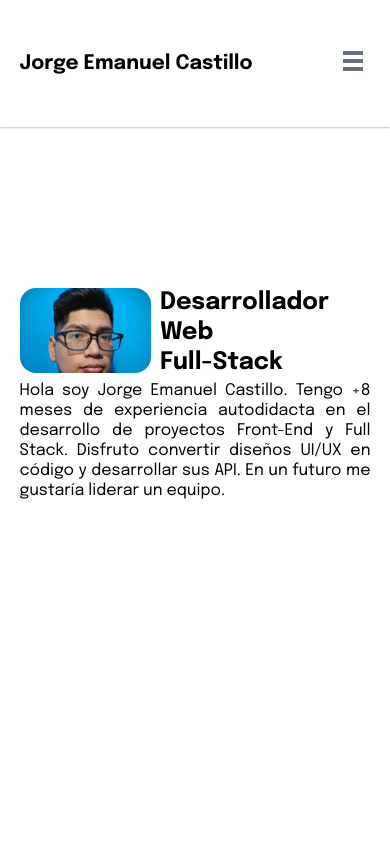
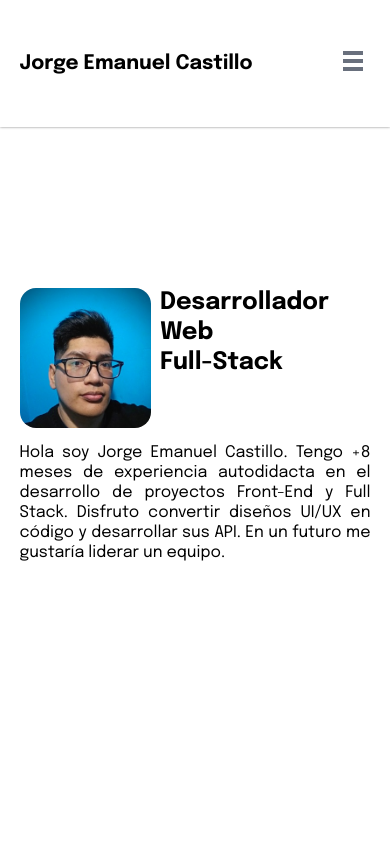
Before and after one commit to jcat-dev/portafolio, a React (Vite) app: page / in a window 390 px wide. Shown: the top 844 px of the page. Built offline with nearby package versions, Linux system fonts and the light colour scheme.

Commit message:
Agregar diseño responsivo para móvil en perfil

```diff
--- a/src/component/Start/index.css
+++ b/src/component/Start/index.css
@@ -9,9 +9,10 @@
   margin: auto;
 
   display: grid;
-  gap: 2.5%;
+  row-gap: 5%;
+  column-gap: 2.5%;
   grid-template-columns: 27.5% 70%;
-  grid-template-rows: 47.5% 50%;
+  grid-template-rows: 65% 30%;
   grid-template-areas:
   "photo title"
   "text text";
@@ -43,7 +44,7 @@
 @media screen and (max-width: 768px) {
   .profile-container {
     grid-template-columns: 37.5% 60%;
-    grid-template-rows: 27.5% 70%;
+    grid-template-rows: 45% 50%;
   }
 
   .profile-title {
```
